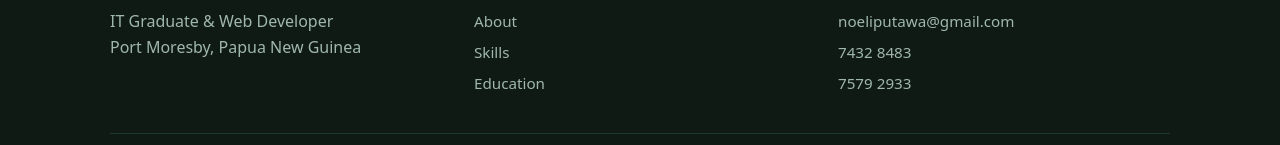
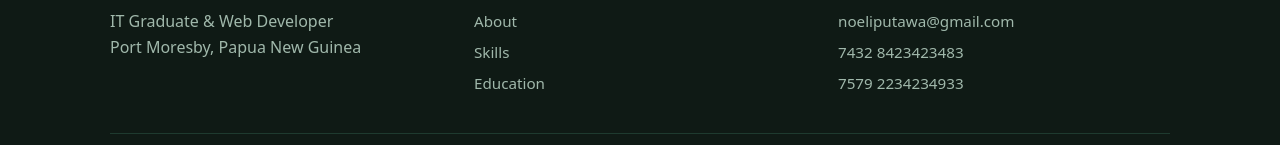
Before and after one commit to mangimosbi/pngwildtrekz, a plain HTML site: page index.html in a window 1280 px wide. Shown: the part 2396-2541 px from the top of the page. Drawn offline with Linux system fonts and the light colour scheme.

Commit message:
Update index.html

```diff
--- a/index.html
+++ b/index.html
@@ -129,8 +129,8 @@
         <div>
           <h4>Contact</h4>
           <a href="mailto:noeliputawa@gmail.com">noeliputawa@gmail.com</a>
-          <a href="tel:+67574328483">7432 8483</a>
-          <a href="tel:+67575792933">7579 2933</a>
+          <a href="tel:+6757432433528483">7432 8423423483</a>
+          <a href="tel:+6757579293234233">7579 2234234933</a>
         </div>
       </div>
       <div class="copyright">
```
